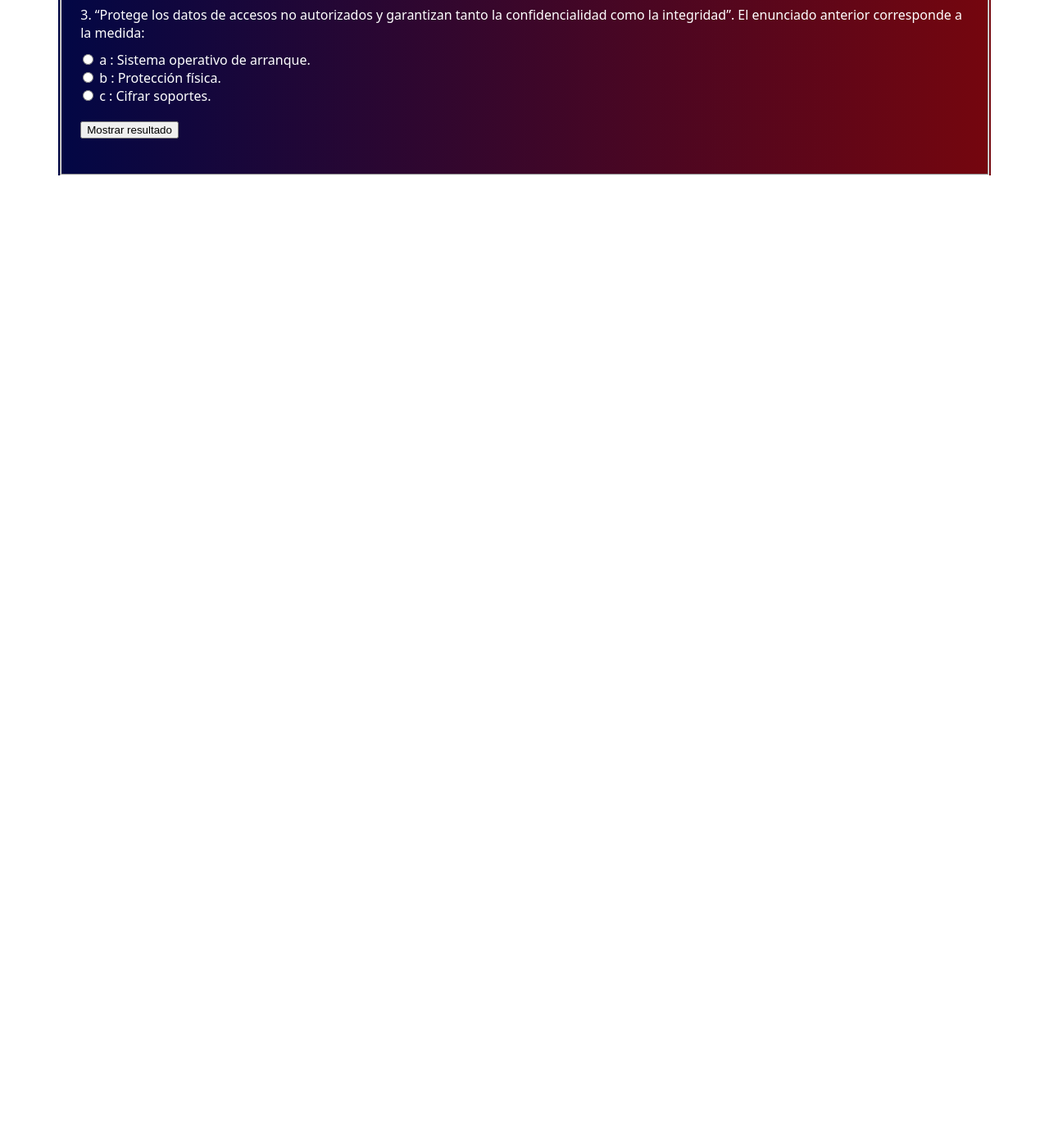
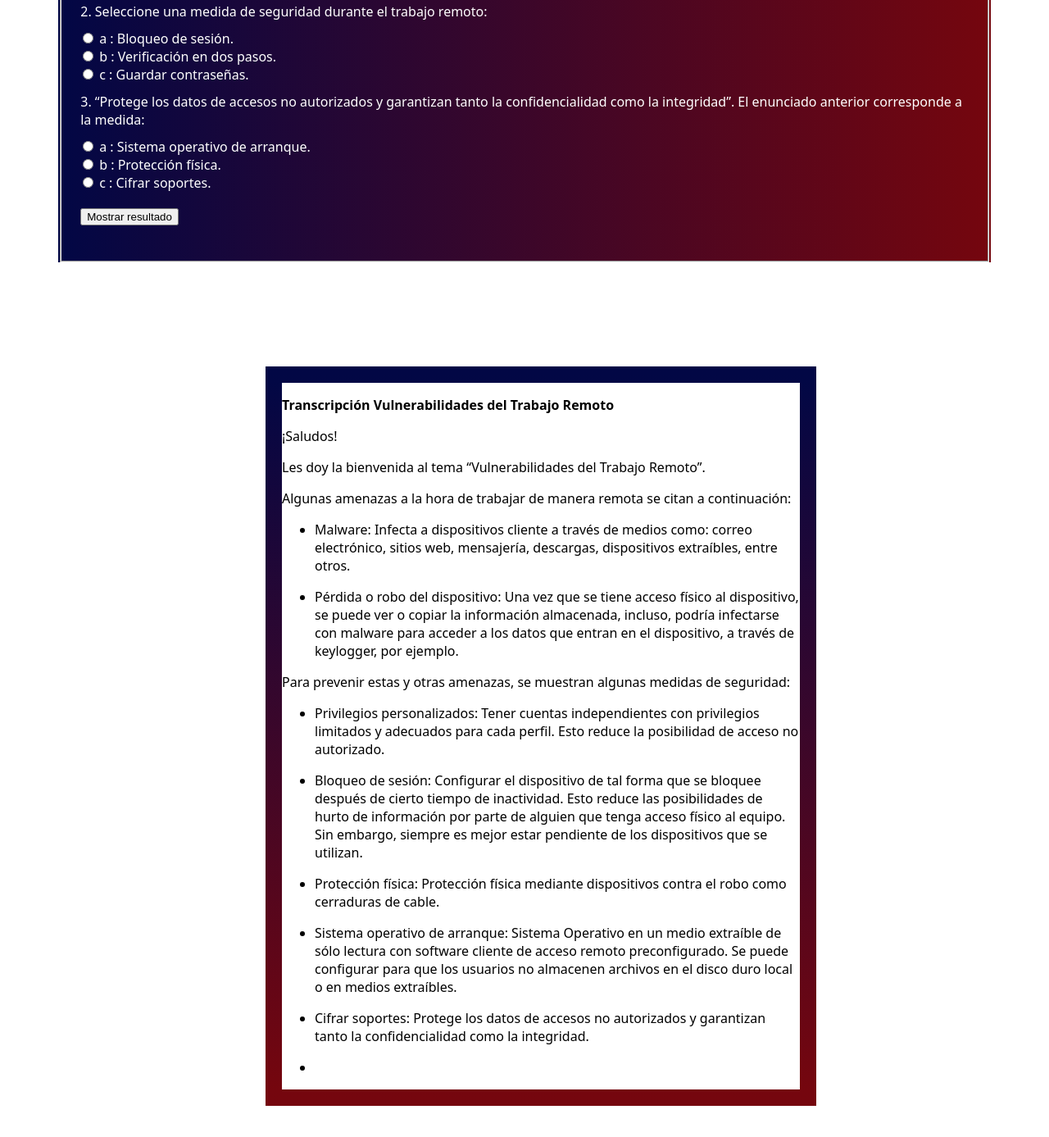
Before and after one commit to APaolaMM/remote-work-vulnerabilities, a plain HTML site: page index.html in a window 1280 px wide. Shown: the part 807-2194 px from the top of the page at 82% size. Before the commit the page ends 1092 px from the top, so only its background shows below. Drawn offline with Linux system fonts and the light colour scheme.

Commit message:
Update index.html

```diff
--- a/index.html
+++ b/index.html
@@ -15,6 +15,8 @@
 		<source src="Módulo 4_Remote Work Vulnerabilities.mp4" type="video/mp4" />
 	</video>
 </div>
+	<!-- Botón de transcripción -->
+	<a href="#script"><button class="botontranscripcion">Transcripción</button></a>
 	<!-- Preguntas -->
     <div class="preguntasportema">
 <fieldset>
@@ -167,5 +169,56 @@
        </div>
 
 </fieldset>
+	<!-- Transcripción -->
+	<a name="script">
+	<div class ="transcription">
+		<p dir="ltr"><strong>Transcripci&oacute;n Vulnerabilidades del Trabajo Remoto</strong></p>
+
+<p dir="ltr">&iexcl;Saludos!</p>
+
+<p dir="ltr">Les doy la bienvenida al tema &ldquo;Vulnerabilidades del Trabajo Remoto&rdquo;.</p>
+
+<p dir="ltr">Algunas amenazas a la hora de trabajar de manera remota se citan a continuaci&oacute;n:</p>
+
+<ul>
+	<li dir="ltr">
+
+		<p dir="ltr">Malware: Infecta a dispositivos cliente a trav&eacute;s de medios como: correo electr&oacute;nico, sitios web, mensajer&iacute;a, descargas, dispositivos extra&iacute;bles, entre otros.</p>
+	</li>
+	<li dir="ltr">
+
+		<p dir="ltr">P&eacute;rdida o robo del dispositivo: Una vez que se tiene acceso f&iacute;sico al dispositivo, se puede ver o copiar la informaci&oacute;n almacenada, incluso, podr&iacute;a infectarse con malware para acceder a los datos que entran en el dispositivo, a trav&eacute;s de keylogger, por ejemplo.</p>
+	</li>
+</ul>
+
+<p dir="ltr">Para prevenir estas y otras amenazas, se muestran algunas medidas de seguridad:</p>
+
+<ul>
+	<li dir="ltr">
+
+		<p dir="ltr">Privilegios personalizados: Tener cuentas independientes con privilegios limitados y adecuados para cada perfil. Esto reduce la posibilidad de acceso no autorizado.</p>
+	</li>
+	<li dir="ltr">
+
+		<p dir="ltr">Bloqueo de sesi&oacute;n: Configurar el dispositivo de tal forma que se bloquee despu&eacute;s de cierto tiempo de inactividad. Esto reduce las posibilidades de hurto de informaci&oacute;n por parte de alguien que tenga acceso f&iacute;sico al equipo. Sin embargo, siempre es mejor estar pendiente de los dispositivos que se utilizan.</p>
+	</li>
+	<li dir="ltr">
+
+		<p dir="ltr">Protecci&oacute;n f&iacute;sica: Protecci&oacute;n f&iacute;sica mediante dispositivos contra el robo como cerraduras de cable.</p>
+	</li>
+	<li dir="ltr">
+
+		<p dir="ltr">Sistema operativo de arranque: Sistema Operativo en un medio extra&iacute;ble de s&oacute;lo lectura con software cliente de acceso remoto preconfigurado. Se puede configurar para que los usuarios no almacenen archivos en el disco duro local o en medios extra&iacute;bles.</p>
+	</li>
+	<li dir="ltr">
+
+		<p dir="ltr">Cifrar soportes: Protege los datos de accesos no autorizados y garantizan tanto la confidencialidad como la integridad.</p>
+	</li>
+	<li dir="ltr">
+		<br>
+	</li>
+</ul>
+</div>
+</a>
 </body>
 </html>
```
